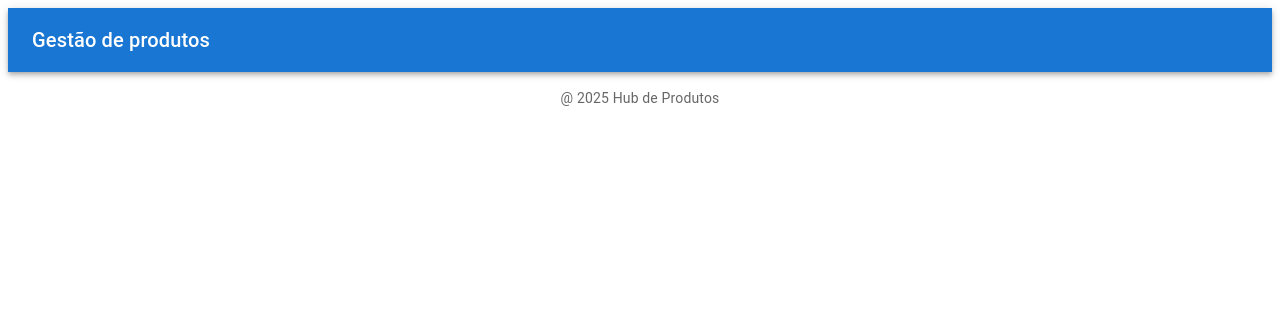
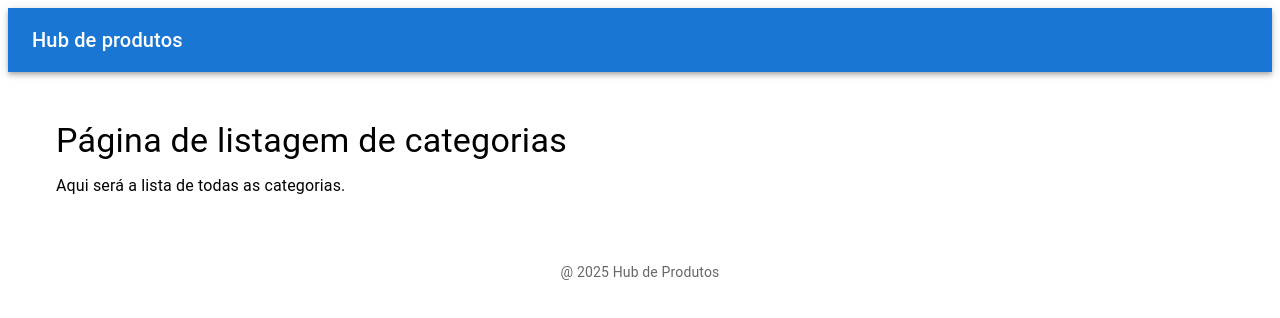
Before and after one commit to RicardoNeto01/FIAP-Produto.FullStack.SIPF, a React (Vite) app in the folder frontend/: page /categorias in a window 1280 px wide. Shown: the top 318 px of the page. Built offline with nearby package versions, Linux system fonts and the light colour scheme.

Commit message:
Adicionando rotas e página de categorias

```diff
--- a/frontend/src/App.tsx
+++ b/frontend/src/App.tsx
@@ -1,12 +1,15 @@
 import { Box } from "@mui/material"
 import Header from "./components/Header"
 import Footer from "./components/Footer"
+import AppRoutes from "./routes"
 function App() {
 
   return (
-    <Box>
-      <Header title = "Gestão de produtos"/>
-
+    <Box sx={{display: 'flex', flexDirection: 'Column', minHeigth: '100vh'}}>
+      <Header title = "Hub de produtos"/>
+      <Box component="main" sx={{flexGrow: 1, p:2}}>
+        <AppRoutes />
+      </Box>
       <Footer/>
     </Box>
   )
--- a/frontend/src/main.tsx
+++ b/frontend/src/main.tsx
@@ -4,11 +4,14 @@
 
 import { theme } from './theme/index.tsx'
 import { ThemeProvider } from '@mui/material/styles'
+import { BrowserRouter } from 'react-router-dom'
 
 createRoot(document.getElementById('root')!).render(
   <StrictMode>
+    <BrowserRouter>
     <ThemeProvider theme={theme}>
     <App />
     </ThemeProvider>
+    </BrowserRouter>
   </StrictMode>,
 )
--- /dev/null
+++ b/frontend/src/pages/categorias/listar-categorias/index.tsx
@@ -0,0 +1,15 @@
+import { Box, Typography } from "@mui/material";
+
+export default function ListarCategorias(){
+    return(
+        <Box sx={{p: 4}}>
+            <Typography variant="h4" component="h1" gutterBottom>
+                Página de listagem de categorias
+            </Typography>
+            <Typography variant="body1">
+                Aqui será a lista de todas as categorias.
+            </Typography>
+
+        </Box>
+    )
+}
--- /dev/null
+++ b/frontend/src/routes/index.tsx
@@ -0,0 +1,13 @@
+import { Route, Routes } from "react-router-dom";
+import ListarCategorias from "../pages/categorias/listar-categorias";
+
+export default function AppRoutes(){
+    return(
+        <Routes>
+            <Route path="/" element={<h1>Página inicial</h1>} />
+
+            <Route path="/categorias" element={<ListarCategorias />} />
+
+        </Routes>
+    );
+}
```
